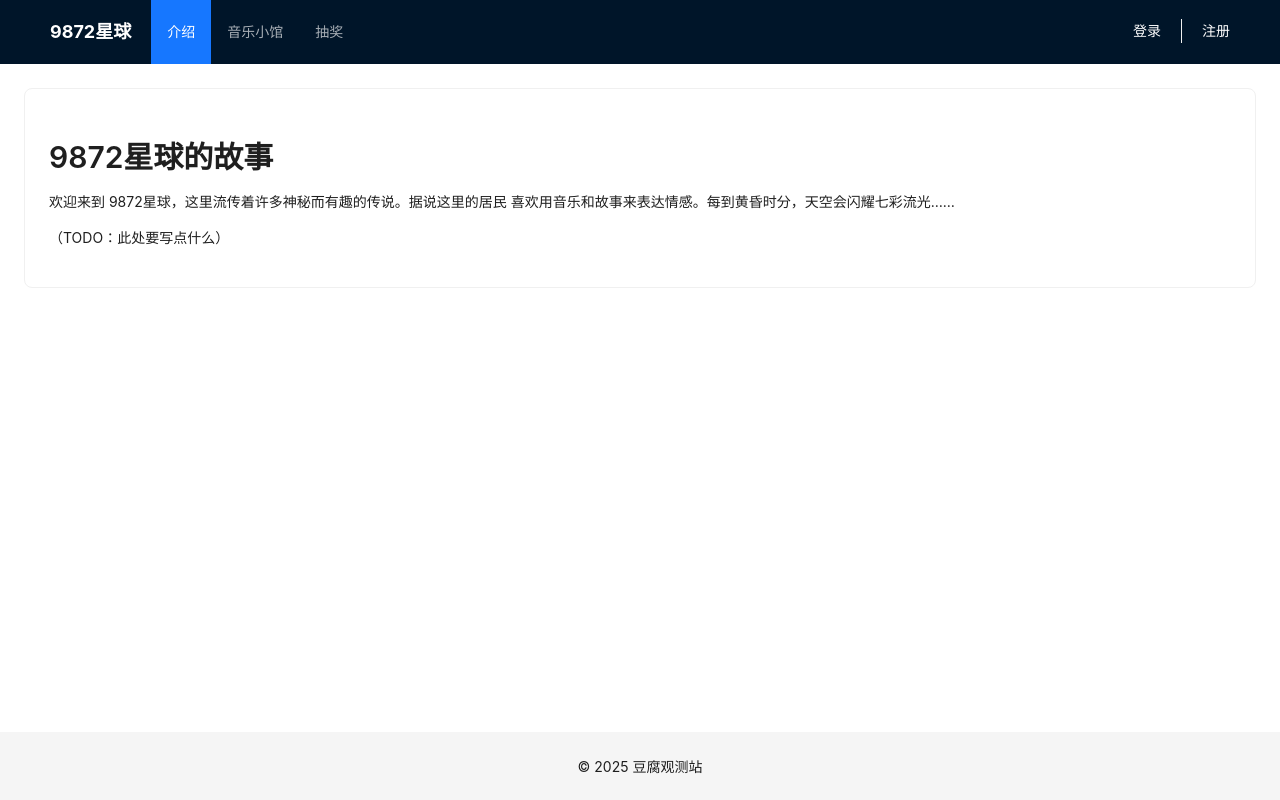
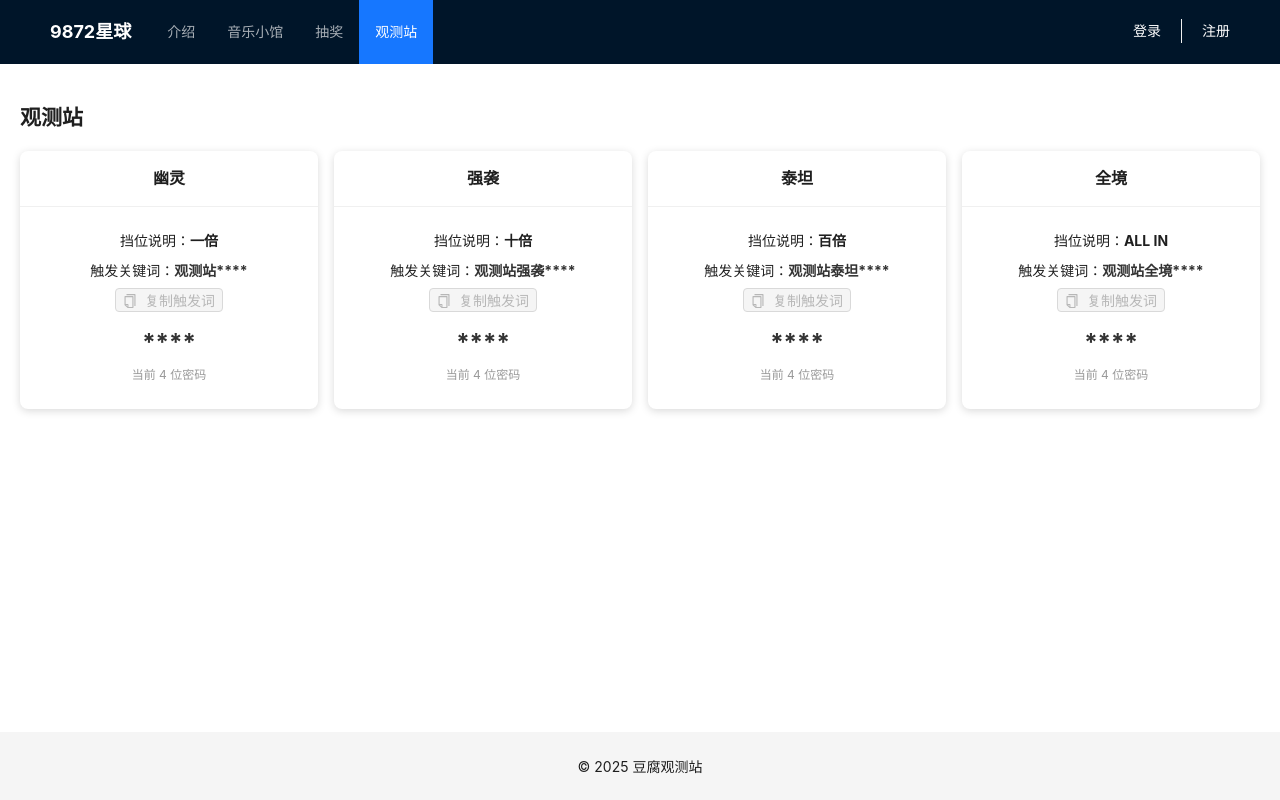
Before and after one commit to MayoPickle/tofu-vtubia-tianjiu, a React (Create React App) app in the folder frontend/: page /observatory in a window 1280 px wide. Before the commit this address led to /intro. Built offline with nearby package versions, Linux system fonts and the light colour scheme; no server answers.

Commit message:
feat: add Observatory component for password management and user access control

```diff
--- a/frontend/src/App.js
+++ b/frontend/src/App.js
@@ -6,7 +6,7 @@ import axios from 'axios';
 import SongList from './components/SongList';
 import AdminAuth from './components/AdminAuth';
 import AdminUserList from './components/AdminUserList';
-
+import Observatory from './components/Observatory';
 import LotteryWheel from './components/LotteryWheel';
 
 const { Header, Content, Footer } = Layout;
@@ -23,10 +23,8 @@ function App() {
   const getSelectedMenuKey = () => {
     if (location.pathname.startsWith('/intro')) return 'intro';
     if (location.pathname.startsWith('/songs')) return 'songs';
-
-    // ➡️ 如果是抽奖页面
     if (location.pathname.startsWith('/lottery')) return 'lottery';
-
+    if (location.pathname.startsWith('/observatory')) return 'observatory';
     return 'intro'; // 默认高亮
   };
 
@@ -71,9 +69,12 @@ function App() {
               <Link to="/songs">音乐小馆</Link>
             </Menu.Item>
 
-            {/* ➡️ 新增抽奖菜单项 */}
             <Menu.Item key="lottery">
               <Link to="/lottery">抽奖</Link>
+            </Menu.Item>
+
+            <Menu.Item key="observatory">
+              <Link to="/observatory">观测站</Link>
             </Menu.Item>
           </Menu>
         </div>
@@ -88,9 +89,8 @@ function App() {
           <Route path="/songs" element={<SongList />} />
           <Route path="/" element={<Navigate to="/intro" />} />
           <Route path="/admin/users" element={<AdminUserList />} />
-
-          {/* ➡️ 新增抽奖路由 */}
           <Route path="/lottery" element={<LotteryWheel isLoggedIn={isLoggedIn} />} />
+          <Route path="/observatory" element={<Observatory isLoggedIn={isLoggedIn} isAdmin={isAdmin}/>} />
 
           <Route path="*" element={<Navigate to="/" />} />
         </Routes>
--- /dev/null
+++ b/frontend/src/components/Observatory.jsx
@@ -0,0 +1,181 @@
+import React from 'react';
+import { Card, Row, Col, Button, message, Tooltip } from 'antd';
+import { CopyOutlined } from '@ant-design/icons';
+
+// 4个挡位配置
+const levels = [
+  {
+    label: '幽灵',
+    trigger: '观测站+密码',
+    exponent: 2,
+    comment: '一倍',
+  },
+  {
+    label: '强袭',
+    trigger: '观测站强袭+密码',
+    exponent: 4,
+    comment: '十倍',
+  },
+  {
+    label: '泰坦',
+    trigger: '观测站泰坦+密码',
+    exponent: 8,
+    comment: '百倍',
+  },
+  {
+    label: '全境',
+    trigger: '观测站全境+密码',
+    exponent: 16,
+    comment: 'ALL IN',
+  },
+];
+
+/**
+ * 真实 4 位密码
+ */
+function getRealPassword(exponent) {
+  const now = new Date();
+  const M = now.getUTCMonth() + 1; // 1~12
+  const D = now.getUTCDate();      // 1~31
+  const H = now.getUTCHours();     // 0~23
+
+  const baseStr = `${M}${D}${H}`;
+  const baseNum = parseInt(baseStr, 10);
+
+  const bigVal = Math.pow(baseNum, exponent);
+  const last4 = bigVal % 10000;
+  return last4.toString().padStart(4, '0');
+}
+
+/**
+ * 当前用户能否看到/复制真实密码
+ * - 未登录 => 全部 "****"
+ * - 管理员 => 全部真实密码
+ * - 普通用户 => 仅前2挡位(0/1)真实密码, 后2(2/3) => "****"
+ */
+function getEffectivePassword(idx, realPwd, isLoggedIn, isAdmin) {
+  if (!isLoggedIn) return '****';
+  if (isAdmin) return realPwd;
+  // 普通用户 => 仅前2挡位显示密码
+  return (idx < 2) ? realPwd : '****';
+}
+
+/**
+ * 是否可复制该挡位
+ */
+function canCopy(idx, isLoggedIn, isAdmin) {
+  if (!isLoggedIn) return false;
+  if (isAdmin) return true;
+  // 普通用户 => 只能复制前2个
+  return (idx < 2);
+}
+
+/**
+ * 若按钮被禁用，返回原因；否则返回空字符串
+ */
+function getDisabledReason(idx, isLoggedIn, isAdmin) {
+  if (!isLoggedIn) {
+    return '请先登录后才可显示';
+  }
+  if (isAdmin) {
+    return ''; // 管理员不禁用，无需理由
+  }
+  // 普通用户，idx >= 2 => 后2个挡位禁用
+  if (idx >= 2) {
+    return '只有管理员才能使用此挡位';
+  }
+  return ''; // 可用
+}
+
+/**
+ * 去掉 "+密码"
+ */
+function getTriggerPrefix(originalTrigger) {
+  return originalTrigger.replace('+密码', '');
+}
+
+function copyToClipboard(text) {
+  navigator.clipboard.writeText(text)
+    .then(() => {
+      message.success('已复制到剪贴板');
+    })
+    .catch(() => {
+      message.error('复制失败');
+    });
+}
+
+function Observatory({ isLoggedIn, isAdmin }) {
+  return (
+    <div style={{ padding: 20 }}>
+      <h2 style={{ marginBottom: 20 }}>观测站</h2>
+
+      <Row gutter={[16, 16]}>
+        {levels.map((lvl, idx) => {
+          // 1) 计算真实密码
+          const realPwd = getRealPassword(lvl.exponent);
+
+          // 2) 根据权限决定显示“****”还是真实密码
+          const finalPwd = getEffectivePassword(idx, realPwd, isLoggedIn, isAdmin);
+
+          // 3) 生成可复制的最终字符串
+          const prefix = getTriggerPrefix(lvl.trigger);
+          const finalTrigger = prefix + finalPwd;
+
+          // 4) 判断按钮是否可用
+          const copyAllowed = canCopy(idx, isLoggedIn, isAdmin);
+
+          // 5) 若禁用 => 返回原因，用 Tooltip 提示
+          const disabledReason = getDisabledReason(idx, isLoggedIn, isAdmin);
+
+          return (
+            <Col xs={24} sm={12} md={6} key={lvl.label}>
+              <Card
+                title={lvl.label}
+                bordered={false}
+                style={{ textAlign: 'center', boxShadow: '0 2px 8px rgba(0,0,0,0.15)' }}
+              >
+                <div style={{ fontSize: '14px', marginBottom: 8 }}>
+                  挡位说明：<strong>{lvl.comment}</strong>
+                </div>
+
+                {/* 触发关键词 + 复制按钮 */}
+                <div style={{ marginBottom: 12 }}>
+                  <div style={{ marginBottom: 6 }}>
+                    触发关键词：
+                    <strong style={{ color: '#333' }}>
+                      {finalTrigger}
+                    </strong>
+                  </div>
+
+                  <Tooltip
+                    title={disabledReason} // 若为空字符串则不显示
+                    mouseEnterDelay={0.2}  // 鼠标悬停0.2s后显示提示
+                  >
+                    <Button
+                      icon={<CopyOutlined />}
+                      onClick={() => copyToClipboard(finalTrigger)}
+                      size="small"
+                      disabled={!copyAllowed}
+                    >
+                      复制触发词
+                    </Button>
+                  </Tooltip>
+                </div>
+
+                {/* 显示4位密码(或 "****") */}
+                <div style={{ fontSize: '24px', fontWeight: 'bold', color: '#333' }}>
+                  {finalPwd}
+                </div>
+                <div style={{ fontSize: '12px', color: '#999', marginTop: 4 }}>
+                  当前 4 位密码
+                </div>
+              </Card>
+            </Col>
+          );
+        })}
+      </Row>
+    </div>
+  );
+}
+
+export default Observatory;
```
Also changed, not shown: 2 other files (tests, documents, lock files or other folders).
